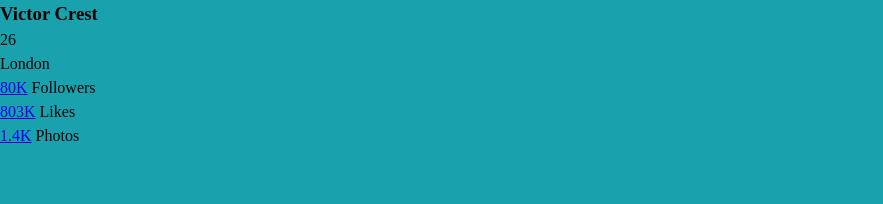
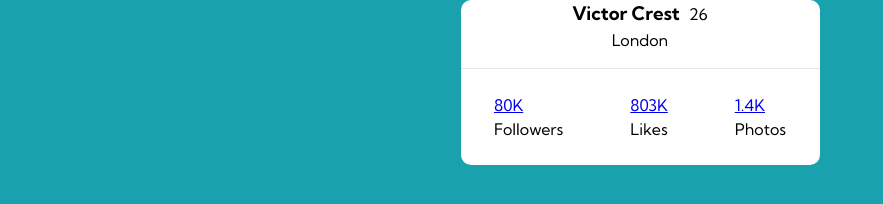
Before and after one commit to dottereldesign/profile_card_component, a plain HTML site: page index.html in a window 1280 px wide. Shown: the whole page, without its empty margins (0-883 px from the left). Drawn offline with Linux system fonts and the light colour scheme.

Commit message:
Add flex, mrg, padding and ff.

```diff
--- a/style.css
+++ b/style.css
@@ -75,6 +75,13 @@ select {
   }
 }
 
+* {
+  font-family: var(--ff-primary-100);
+}
+
+h3 {
+}
+
 a {
   display: inline-block;
 }
@@ -84,4 +91,37 @@ body {
 }
 
 .card {
+  width: min(375px - 1em, 100%);
+  background-color: white;
+  margin: 0 auto;
+  border-radius: 10px;
 }
+
+.card_header {
+  display: flex;
+  flex-direction: column;
+  align-items: center;
+  justify-content: center;
+  margin-bottom: 1em;
+}
+
+.card_header-container {
+  display: flex;
+  align-items: center;
+}
+
+.card_header-container h3 {
+  padding-right: 0.5em;
+}
+
+.card_footer {
+  display: flex;
+  justify-content: space-around;
+  border-top: 1px solid rgb(231, 231, 231);
+}
+
+.card_footer-stats {
+  display: flex;
+  flex-direction: column;
+  margin: 1.5em 0 1.5em 0;
+}
```
